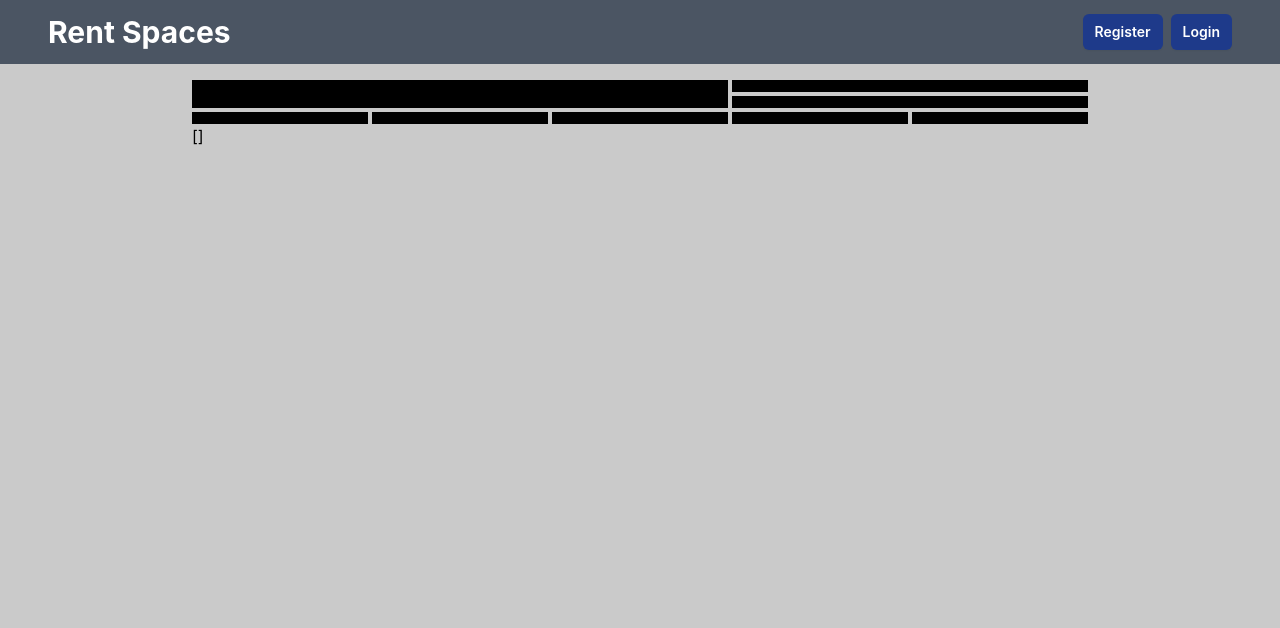
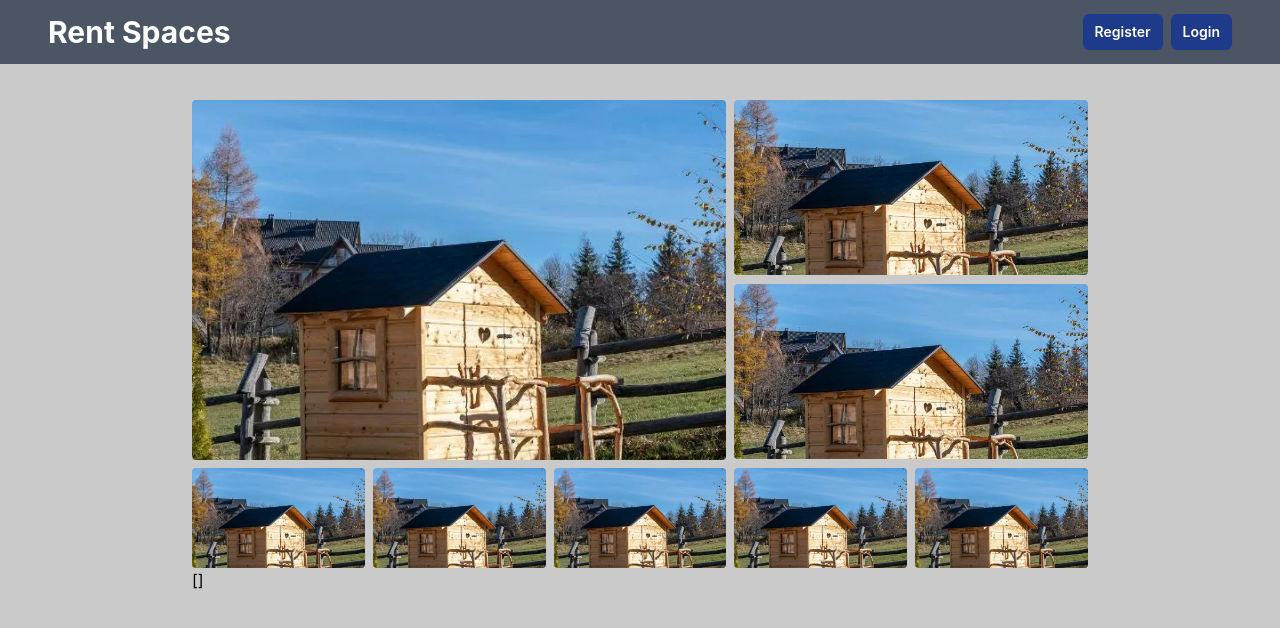
Before and after one commit to ricardolsousa/rent-spaces, a React (Create React App) app: page /spaces/1 in a window 1280 px wide. Shown: the top 628 px of the page. Built offline with nearby package versions, Linux system fonts and the light colour scheme; no server answers; the database is empty.

Commit message:
feat: images added to space details page and fixed ui

```diff
--- a/src/components/spaces/space-card/SpaceCard.tsx
+++ b/src/components/spaces/space-card/SpaceCard.tsx
@@ -20,7 +20,7 @@ const SpaceCard = ({ space }: SpaceCardProps) => {
       />
       <Link to={`/spaces/${space.id}`}>
         <img
-          src="images/spaces.webp"
+          src="/images/spaces.webp"
           alt=""
           className="w-full object-cover"
           style={{ height: "200px" }}
--- a/src/pages/space-details/SpaceDetailsPage.tsx
+++ b/src/pages/space-details/SpaceDetailsPage.tsx
@@ -29,22 +29,98 @@ const SpaceDetailsPage = () => {
     <div className="py-4 px-48">
       {space && (
         <div>
-          <h2 className="text-2xl font-bold text-neutral-950">{space.title}</h2>
-          <div className="flex items-center gap-2">{space.address}</div>
-          <div className="flex flex-col gap-1">
-            <div className="grid grid-cols-2 gap-1 grid-cols-5">
-              <div className="w-full bg-black col-span-3"></div>
-              <div className="grid grid-rows-2 gap-1 col-span-2">
-                <div className="w-full h-3 bg-black"></div>
-                <div className="w-full h-3 bg-black"></div>
+          <div>
+            <h2 className="text-2xl font-bold text-neutral-950 mb-1">
+              {space.title}
+            </h2>
+            <div className="flex items-center gap-2">{space.address}</div>
+          </div>
+          <div className="flex flex-col gap-2 pt-4">
+            <div className="grid grid-cols-2 gap-2 grid-cols-5">
+              <div
+                className="w-full col-span-3"
+                style={{ maxHeight: "360px", height: "360px" }}
+              >
+                <img
+                  src="/images/spaces.webp"
+                  alt=""
+                  className="w-full object-cover h-full rounded"
+                />
+              </div>
+              <div className="grid grid-rows-2 gap-2 col-span-2">
+                <div
+                  className="w-full h-3"
+                  style={{ maxHeight: "175px", height: "175px" }}
+                >
+                  <img
+                    src="/images/spaces.webp"
+                    alt=""
+                    className="w-full object-cover h-full rounded"
+                  />
+                </div>
+                <div
+                  className="w-full h-3"
+                  style={{ maxHeight: "175px", height: "175px" }}
+                >
+                  <img
+                    src="/images/spaces.webp"
+                    alt=""
+                    className="w-full object-cover h-full rounded"
+                  />
+                </div>
               </div>
             </div>
-            <div className="grid grid-cols-5 gap-1">
-              <div className="h-3 bg-black"></div>
-              <div className="h-3 bg-black"></div>
-              <div className="h-3 bg-black"></div>
-              <div className="h-3 bg-black"></div>
-              <div className="h-3 bg-black"></div>
+            <div className="grid grid-cols-5 gap-2">
+              <div
+                className="h-3"
+                style={{ maxHeight: "100px", height: "100px" }}
+              >
+                <img
+                  src="/images/spaces.webp"
+                  alt=""
+                  className="w-full object-cover h-full rounded"
+                />
+              </div>
+              <div
+                className="h-3"
+                style={{ maxHeight: "100px", height: "100px" }}
+              >
+                <img
+                  src="/images/spaces.webp"
+                  alt=""
+                  className="w-full object-cover h-full rounded"
+                />
+              </div>
+              <div
+                className="h-3"
+                style={{ maxHeight: "100px", height: "100px" }}
+              >
+                <img
+                  src="/images/spaces.webp"
+                  alt=""
+                  className="w-full object-cover h-full rounded"
+                />
+              </div>
+              <div
+                className="h-3"
+                style={{ maxHeight: "100px", height: "100px" }}
+              >
+                <img
+                  src="/images/spaces.webp"
+                  alt=""
+                  className="w-full object-cover h-full rounded"
+                />
+              </div>
+              <div
+                className="h-3"
+                style={{ maxHeight: "100px", height: "100px" }}
+              >
+                <img
+                  src="/images/spaces.webp"
+                  alt=""
+                  className="w-full object-cover h-full rounded"
+                />
+              </div>
             </div>
           </div>
           <div>{JSON.stringify(space, null, 2)}</div>
```
